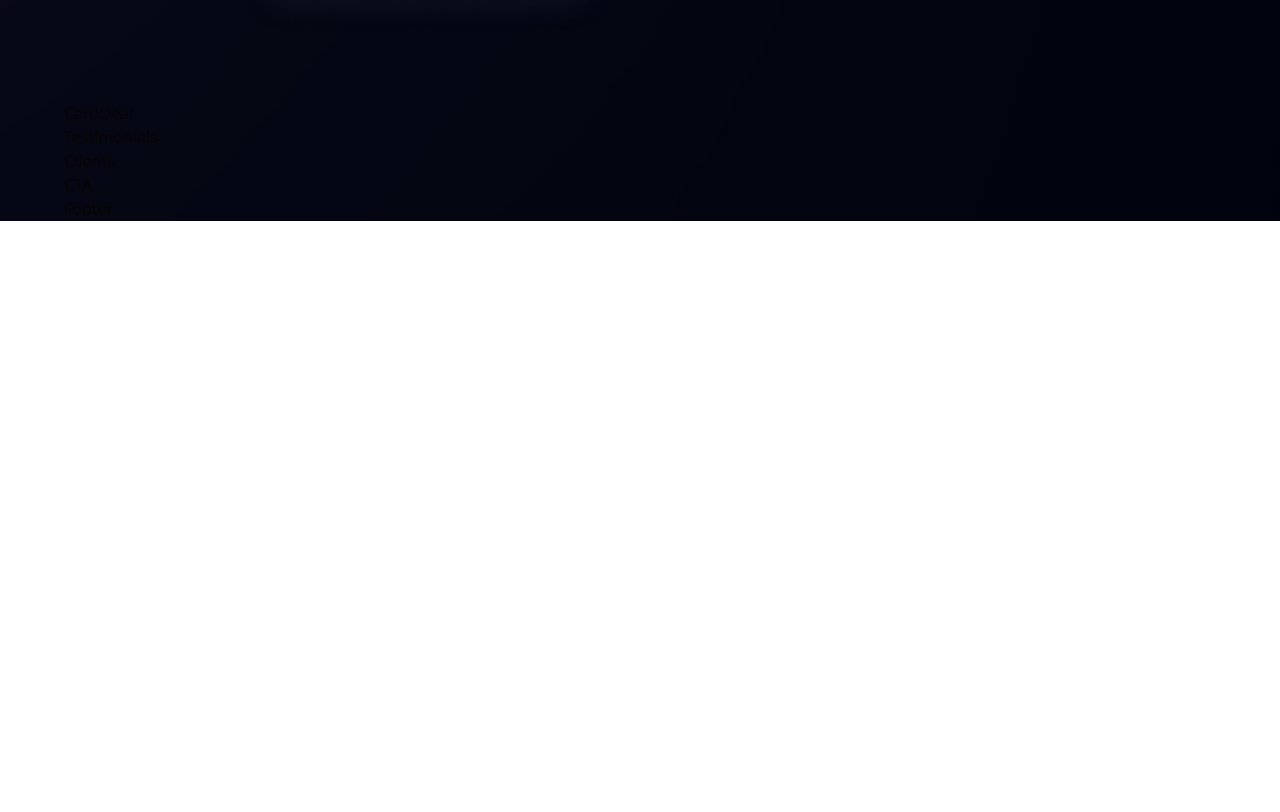
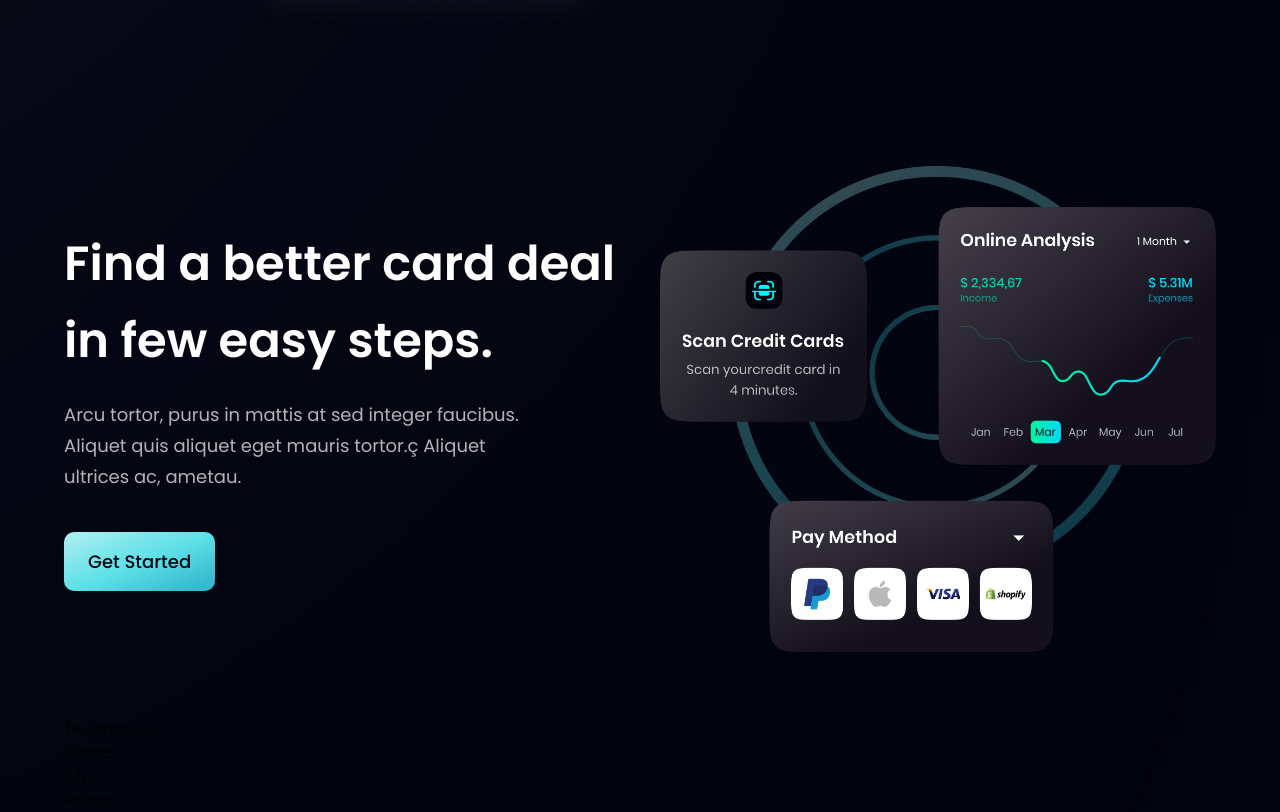
Before and after one commit to jupi1001/react-tailwind, a React (Vite) app: page / in a window 1280 px wide. Shown: the part 2040-2852 px from the top of the page. Before the commit the page ends 2261 px from the top, so only its background shows below. Built offline with nearby package versions, Linux system fonts and the light colour scheme.

Commit message:
Add cardDeal section+ update button

```diff
--- a/src/components/Button.jsx
+++ b/src/components/Button.jsx
@@ -4,7 +4,7 @@
   return (
     <button
       type="button"
-      className={`py-4 px-6 bg-blue-gradient font-poppins font-medium text-[18px] text-primary outline-none ${styles}`}
+      className={`py-4 px-6 bg-blue-gradient font-poppins font-medium text-[18px] text-primary outline-none ${styles} rounded-[10px]`}
     >
       Get Started
     </button>
--- a/src/components/CardDeal.jsx
+++ b/src/components/CardDeal.jsx
@@ -1,7 +1,26 @@
 import React from "react";
+import { card } from "../assets";
+import styles, { layout } from "../style";
+import Button from "./Button";
 
 const CardDeal = () => {
-  return <div>CardDeal</div>;
+  return (
+    <section className={layout.section}>
+      <div className={layout.sectionInfo}>
+        <h2 className={styles.heading2}>
+          Find a better card deal <br className="sm:block hidden" /> in few easy steps.
+        </h2>
+        <p className={`${styles.paragraph} max-w-[470px] mt-5`}>
+          Arcu tortor, purus in mattis at sed integer faucibus. Aliquet quis aliquet eget mauris tortor.ç Aliquet
+          ultrices ac, ametau.
+        </p>
+        <Button styles="mt-10" />
+      </div>
+      <div className={layout.sectionImg}>
+        <img src={card} alt="card" className="w-[100%] h-[100%]" />
+      </div>
+    </section>
+  );
 };
 
 export default CardDeal;
```
